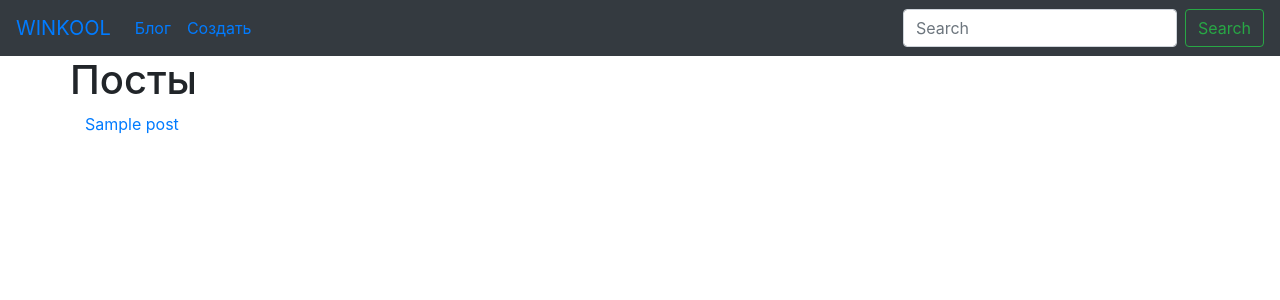
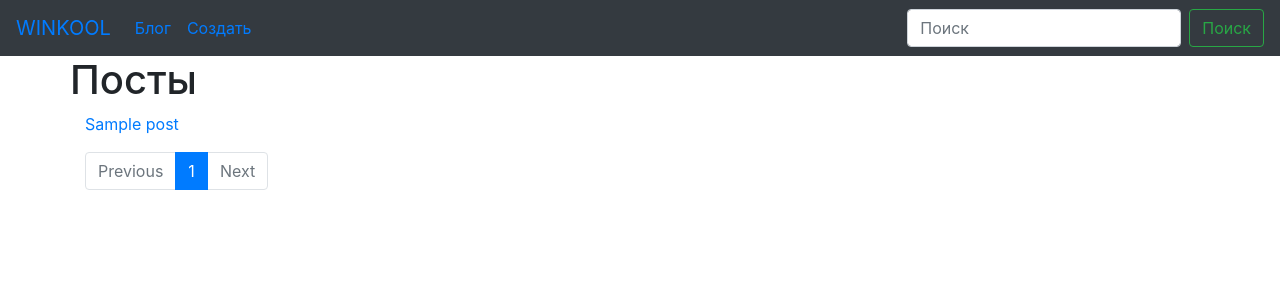
Before and after one commit to winkool/flask, a Flask app: page /blog/ in a window 1280 px wide. Shown: the top 300 px of the page. Run offline with Flask 2, Linux system fonts and the light colour scheme; tables that the repository leaves empty hold one stand-in row (values such as "Sample post"); some libraries are stand-ins or nearby versions.

Commit message:
Добавлено постраничное переключение между постами

```diff
--- a/posts/blueprint.py
+++ b/posts/blueprint.py
@@ -38,13 +38,18 @@ def create_post():
 @posts.route('/')
 def index():
     q = request.args.get('q')
+    page = request.args.get('page')
+    if page and page.isdigit():
+        page = int(page)
+    else:
+        page = 1
     if q:
         posts = Post.query.filter(Post.title.contains(q)
-                                  | Post.body.contains(q)).order_by(Post.created.desc()).all()
+                                  | Post.body.contains(q)).order_by(Post.created.desc())#.all()
     else:
-        posts = Post.query.order_by(Post.created.desc()).all()
-
-    return render_template('posts/index.html', posts=posts)
+        posts = Post.query.order_by(Post.created.desc())#.all()
+    pages = posts.paginate(page=page, per_page=5)
+    return render_template('posts/index.html', pages=pages)
     # reqTemp = {}
     # for post in posts:
     #     reqTemp[post.id]={'title': post.title, 'content': post.body, 'datetime': str(post.created)}
--- a/posts/templates/posts/index.html
+++ b/posts/templates/posts/index.html
@@ -9,9 +9,32 @@
 {% endblock %}
 
 {% block content%}
-    {% for post in posts %}
+    {% for post in pages.items %}
         <p margin="1">
             <a href="{{ url_for('posts.postBySlug', slug = post.slug) }}">{{post.title}}</a>
         </p>
     {% endfor %}
+    <nav>
+
+        <ul class="pagination justify-content-left">
+            <li {% if not pages.has_prev %} class="page-item disabled" {% endif %}>
+                <a class="page-link" href="./?page={{ pages.prev_num }}" tabindex="-1" aria-disabled="true">
+                    Previous
+                </a>
+            </li>
+            {% for page in pages.iter_pages() %}
+                <li class="page-item {% if page == pages.page %} active {% endif %}">
+                    <a class="page-link" href="./?page={{ page }}">
+                        {{page}}
+                    </a>
+                </li>
+            {% endfor %}
+
+            <li {% if not pages.has_next %} class="page-item disabled" {% endif %}>
+                <a class="page-link" href="./?page={{ pages.next_num }}">
+                    Next
+                </a>
+            </li>
+        </ul>
+    </nav>
 {% endblock %}
--- a/templates/Base.html
+++ b/templates/Base.html
@@ -4,12 +4,18 @@
     <link rel="stylesheet"
           href="https://stackpath.bootstrapcdn.com/bootstrap/4.4.1/css/bootstrap.min.css"
           integrity="sha384-Vkoo8x4CGsO3+Hhxv8T/Q5PaXtkKtu6ug5TOeNV6gBiFeWPGFN9MuhOf23Q9Ifjh" crossorigin="anonymous">
-    <script src="https://stackpath.bootstrapcdn.com/bootstrap/4.4.1/js/bootstrap.min.js"
-            integrity="sha384-wfSDF2E50Y2D1uUdj0O3uMBJnjuUD4Ih7YwaYd1iqfktj0Uod8GCExl3Og8ifwB6"
+    <script src="https://code.jquery.com/jquery-3.3.1.slim.min.js"
+            integrity="sha384-q8i/X+965DzO0rT7abK41JStQIAqVgRVzpbzo5smXKp4YfRvH+8abtTE1Pi6jizo"
             crossorigin="anonymous">
     </script>
-
-    <meta charset="UTF-8">
+    <script src="https://cdnjs.cloudflare.com/ajax/libs/popper.js/1.14.3/umd/popper.min.js"
+            integrity="sha384-ZMP7rVo3mIykV+2+9J3UJ46jBk0WLaUAdn689aCwoqbBJiSnjAK/l8WvCWPIPm49"
+            crossorigin="anonymous">
+    </script>
+    <script src="https://stackpath.bootstrapcdn.com/bootstrap/4.1.3/js/bootstrap.min.js"
+            integrity="sha384-ChfqqxuZUCnJSK3+MXmPNIyE6ZbWh2IMqE241rYiqJxyMiZ6OW/JmZQ5stwEULTy"
+            crossorigin="anonymous">
+    </script>
     <title>
         {% block title %}
 
@@ -43,11 +49,11 @@
 
 
         <form class="form-inline my-2 my-lg-0" method="get">
-        <input class="form-control mr-sm-2" type="search" placeholder="Search" aria-label="Search"
+            <input class="form-control mr-sm-2" type="search" placeholder="Поиск" aria-label="Search"
                    name="q"
                    value="{{ request.args.get('q', '') }}">
             <button class="btn btn-outline-success my-2 my-sm-0" type="submit">
-            Search
+                Поиск
             </button>
         </form>
     </nav>
@@ -65,5 +71,6 @@
         {% endblock %}
     </div>
 
+
 </body>
 </html>
```
Lines whose indentation alone changed are shown as unchanged.
